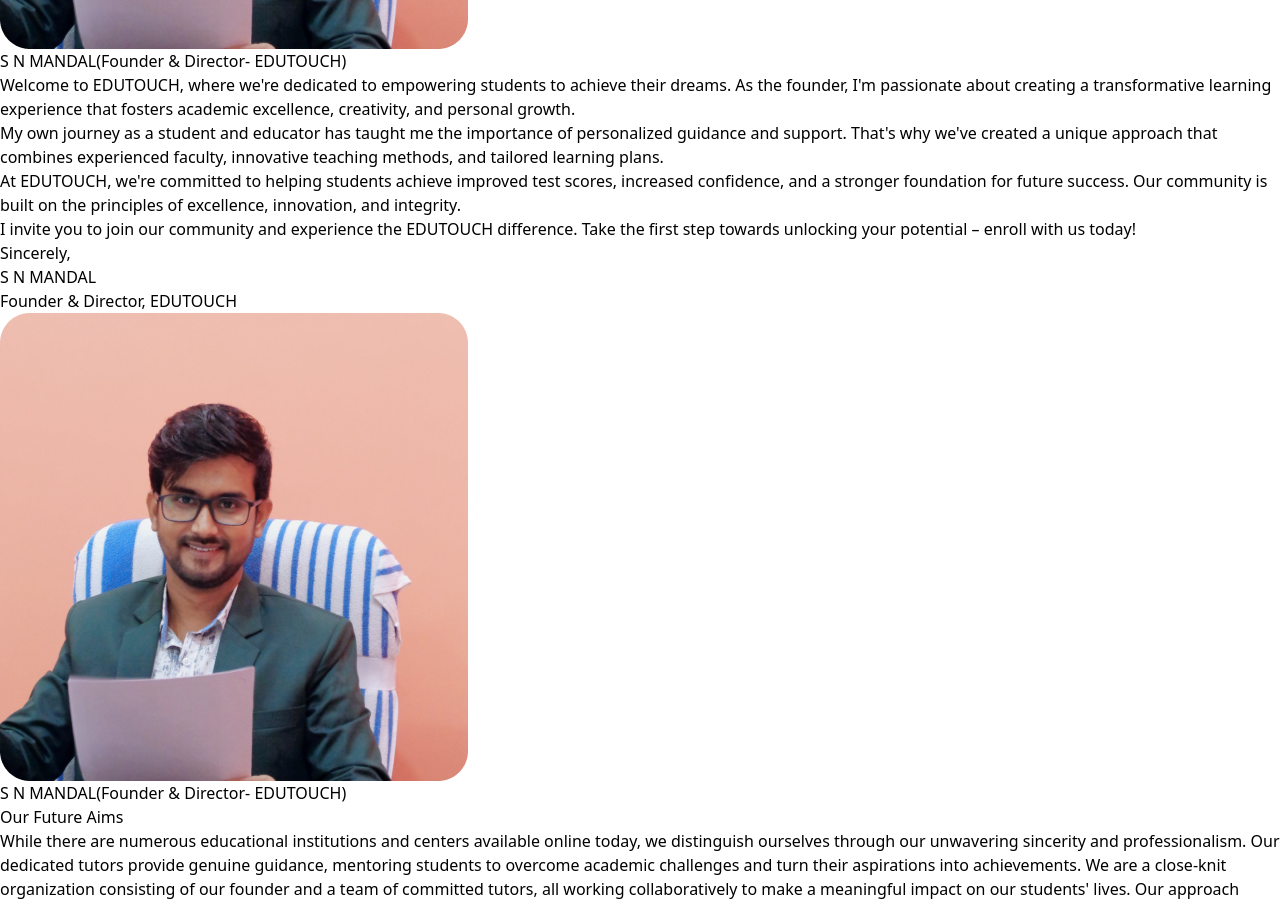
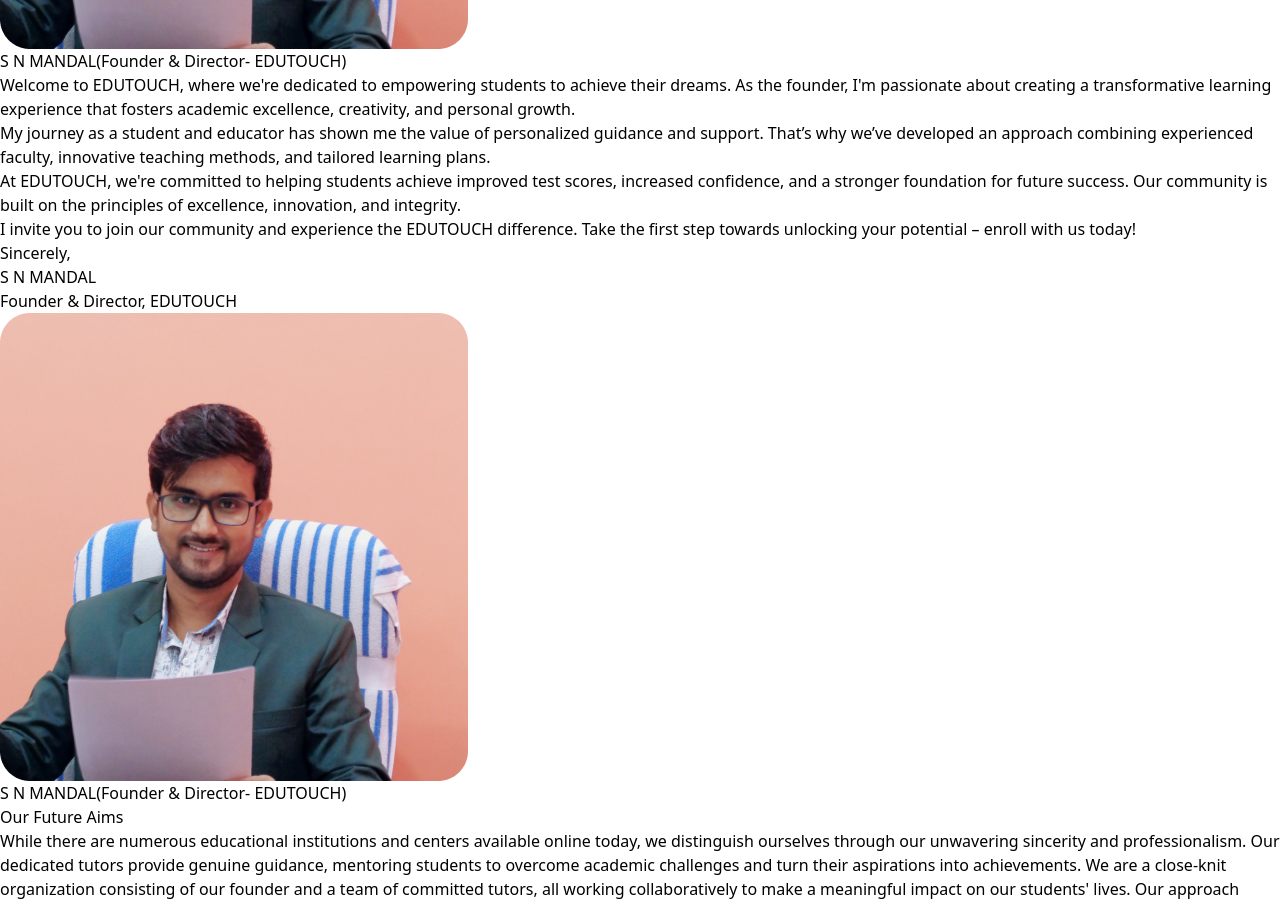
Before and after one commit to MdKaifSardar/EduTouch, a Next.js app: page /about in a window 1280 px wide. Shown: the part 4540-5445 px from the top of the page. Built offline with nearby package versions, Linux system fonts and the light colour scheme; no server answers; the database is empty.

Commit message:
fix(home): correct typography and formatting in Founders Message section

```diff
--- a/src/utility/FoundersMessage.ts
+++ b/src/utility/FoundersMessage.ts
@@ -3,7 +3,7 @@
 const FoundersMessagePara = [
   "Welcome to EDUTOUCH, where we're dedicated to empowering students to achieve their dreams. As the founder, I'm passionate about creating a transformative learning experience that fosters academic excellence, creativity, and personal growth.",
 
-  "My own journey as a student and educator has taught me the importance of personalized guidance and support. That's why we've created a unique approach that combines experienced faculty, innovative teaching methods, and tailored learning plans.",
+  "My journey as a student and educator has shown me the value of personalized guidance and support. That’s why we’ve developed an approach combining experienced faculty, innovative teaching methods, and tailored learning plans.",
   ,
   "At EDUTOUCH, we're committed to helping students achieve improved test scores, increased confidence, and a stronger foundation for future success. Our community is built on the principles of excellence, innovation, and integrity.",
 
@@ -22,4 +22,9 @@
   status: "(Founder & Director- EDUTOUCH) ",
 };
 
-export { FoundersMessageLastPara, FoundersMessagePara, FoundersMessageImage, founder };
+export {
+  FoundersMessageLastPara,
+  FoundersMessagePara,
+  FoundersMessageImage,
+  founder,
+};
```
